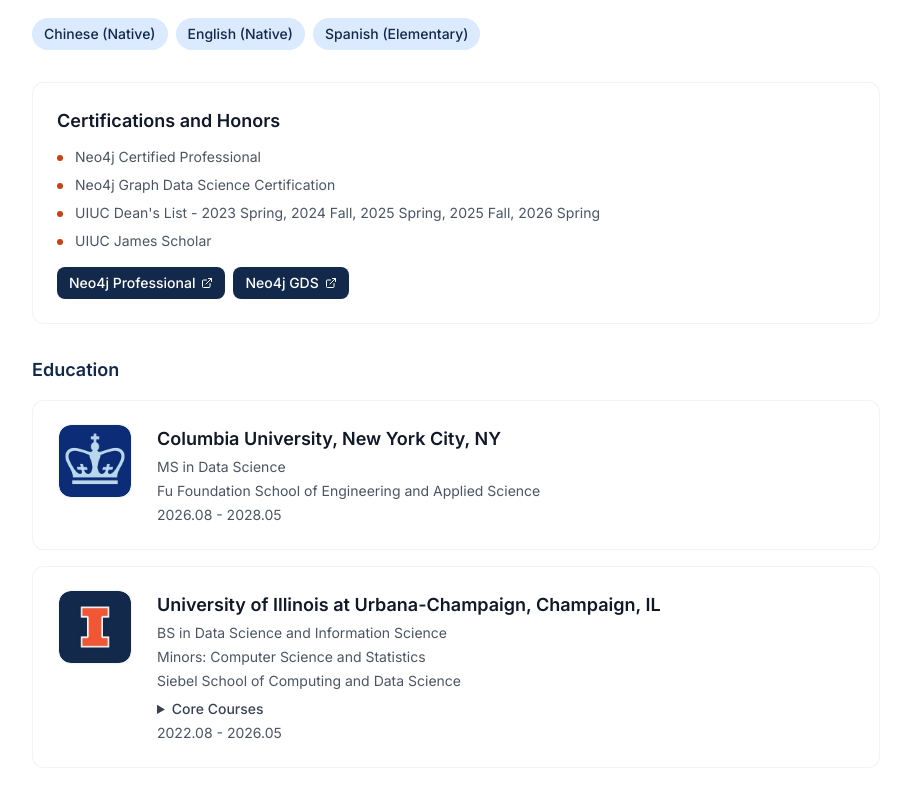
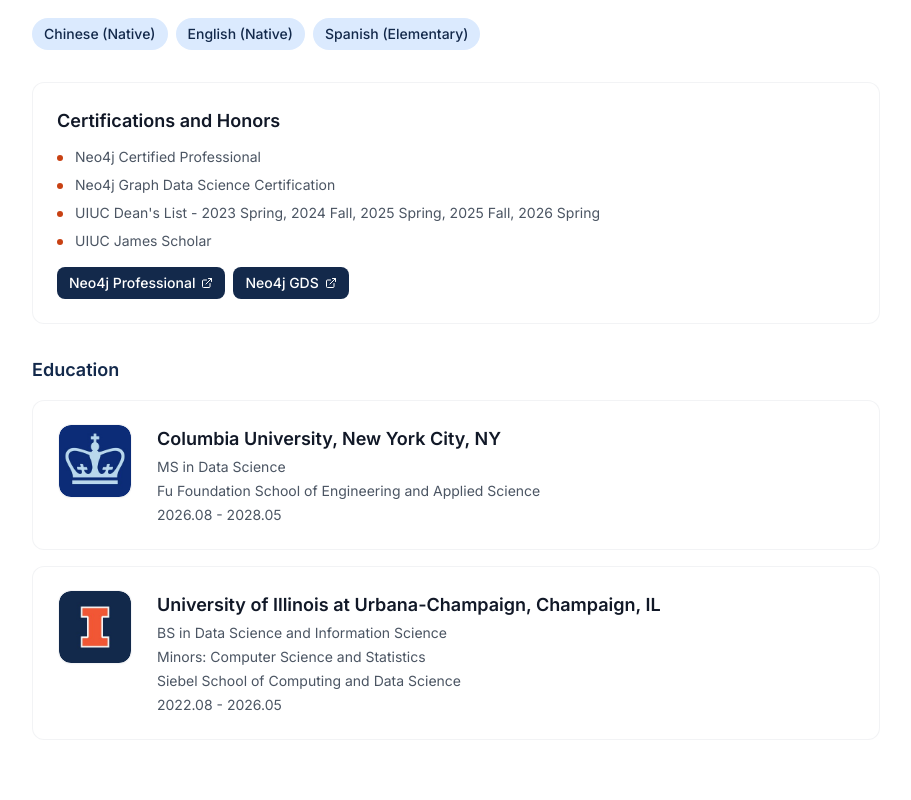
Before and after one commit to Edward-H26/Edward-H26.github.io, a React (Vite) app: page /info in a window 1280 px wide. Shown: the part 1086-1886 px from the top of the page, without its empty margins (328-1239 px from the left). Built offline with nearby package versions, Linux system fonts and the light colour scheme.

Commit message:
fix info page

```diff
--- a/src/data/content.ts
+++ b/src/data/content.ts
@@ -352,7 +352,6 @@ export const SECTIONS: Record<string, ContentSection> = {
           "BS in Data Science and Information Science",
           "Minors: Computer Science and Statistics",
           "Siebel School of Computing and Data Science",
-          "Core Courses: Intro to Generative AI for Hum, Applied Machine Learning, Computational Photography, Linear Algebra with Computational Applications, Modeling and Learning in Data Science, Statistics Programming Methods, Data Science Programming Methods, Calculus for Business, and Statistics and Probability",
           "2022.08 - 2026.05"
         ]
       }
--- a/src/pages/InfoPage.tsx
+++ b/src/pages/InfoPage.tsx
@@ -89,22 +89,11 @@ export function InfoPage() {
                         <h3 className="text-lg font-semibold text-gray-900">
                           {eduCard.bullets[0]}
                         </h3>
-	                        {eduCard.bullets.slice(1).map((line, index) => (
-	                          line.startsWith("Core Courses:") ? (
-	                            <details key={index} className="mt-2 text-sm text-gray-600">
-	                              <summary className="cursor-pointer font-medium text-gray-700">
-	                                Core Courses
-	                              </summary>
-	                              <p className="mt-1 leading-relaxed">
-	                                {line.replace("Core Courses: ", "")}
-	                              </p>
-	                            </details>
-	                          ) : (
-	                            <p key={index} className="text-sm text-gray-600 mt-1">
-	                              {line}
-	                            </p>
-	                          )
-	                        ))}
+                        {eduCard.bullets.slice(1).map((line, index) => (
+                          <p key={index} className="text-sm text-gray-600 mt-1">
+                            {line}
+                          </p>
+                        ))}
                       </div>
                     </div>
                   </div>
```
